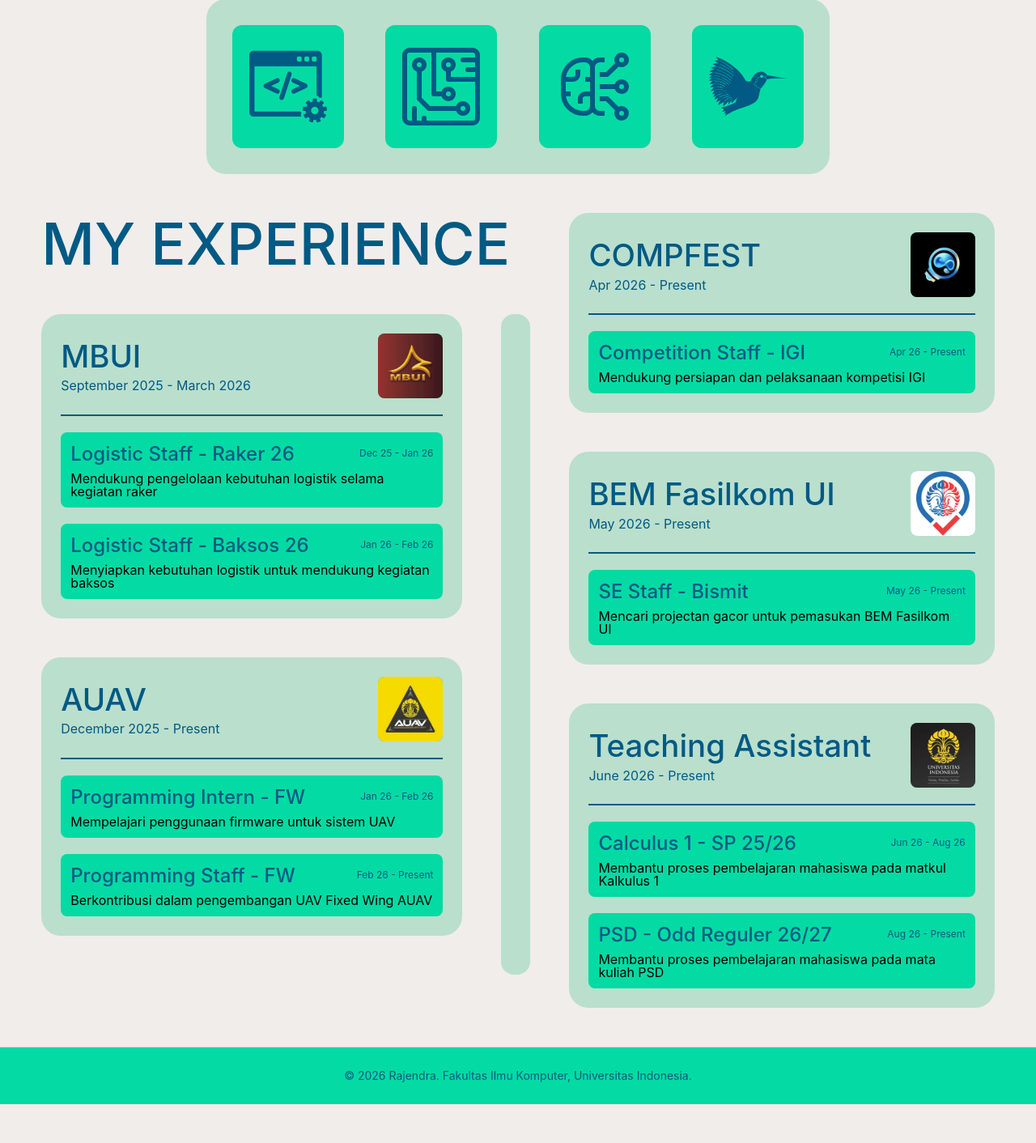
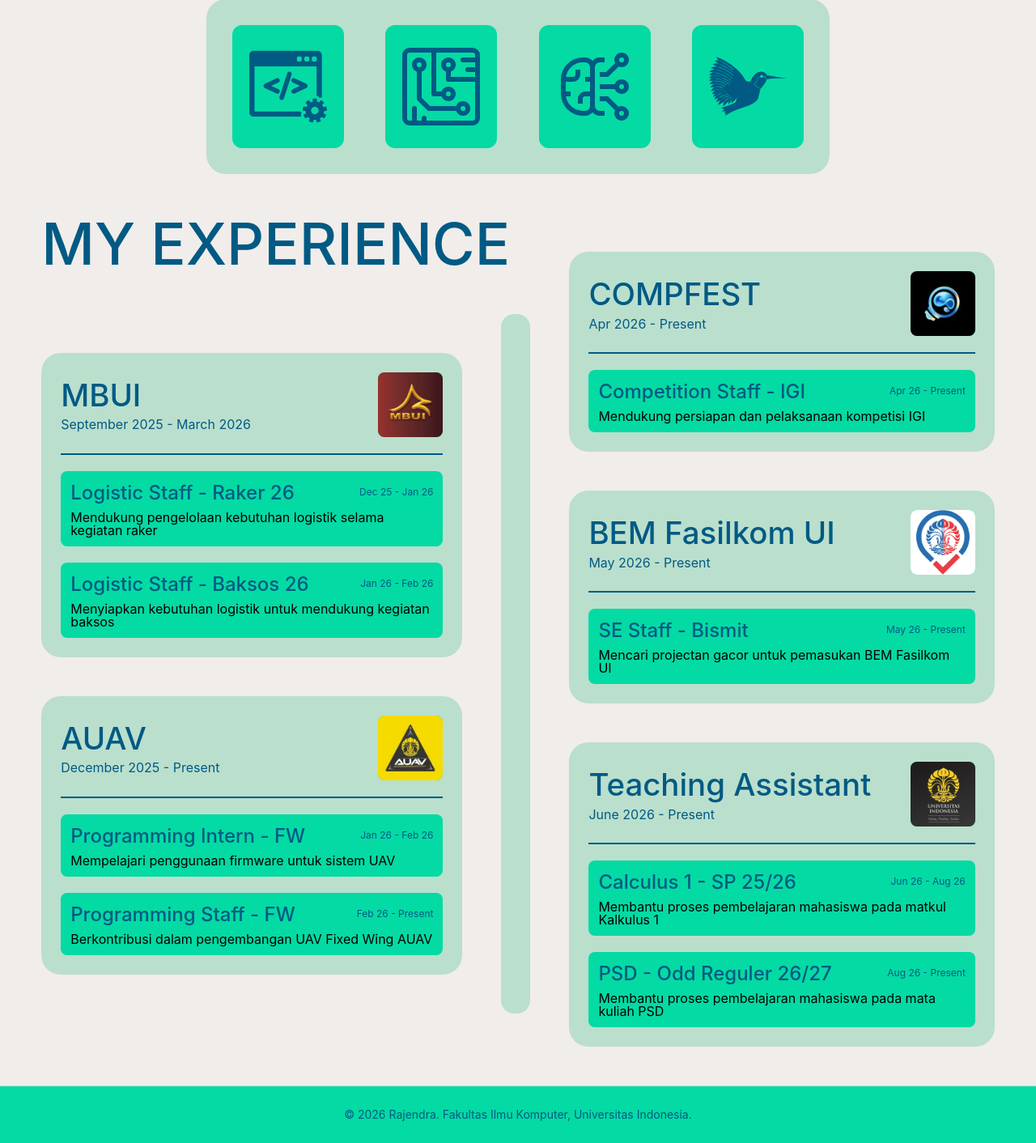
Before and after one commit to jendoraa/myportofolio, a Django app: page / in a window 1280 px wide. Shown: the part 793-2205 px from the top of the page at 81% size. Before the commit the page ends 2157 px from the top, so only its background shows below. Run offline with Django 5.2, Linux system fonts and the light colour scheme.

Commit message:
style: adjust padding

```diff
--- a/static/css/style.css
+++ b/static/css/style.css
@@ -400,7 +400,7 @@ h1, .brand {
     display: flex;
     flex-direction: column;
     gap: 48px;
-    padding-bottom: 48px;
+    padding-block: 48px;
 }
 
 .time-line {
```
